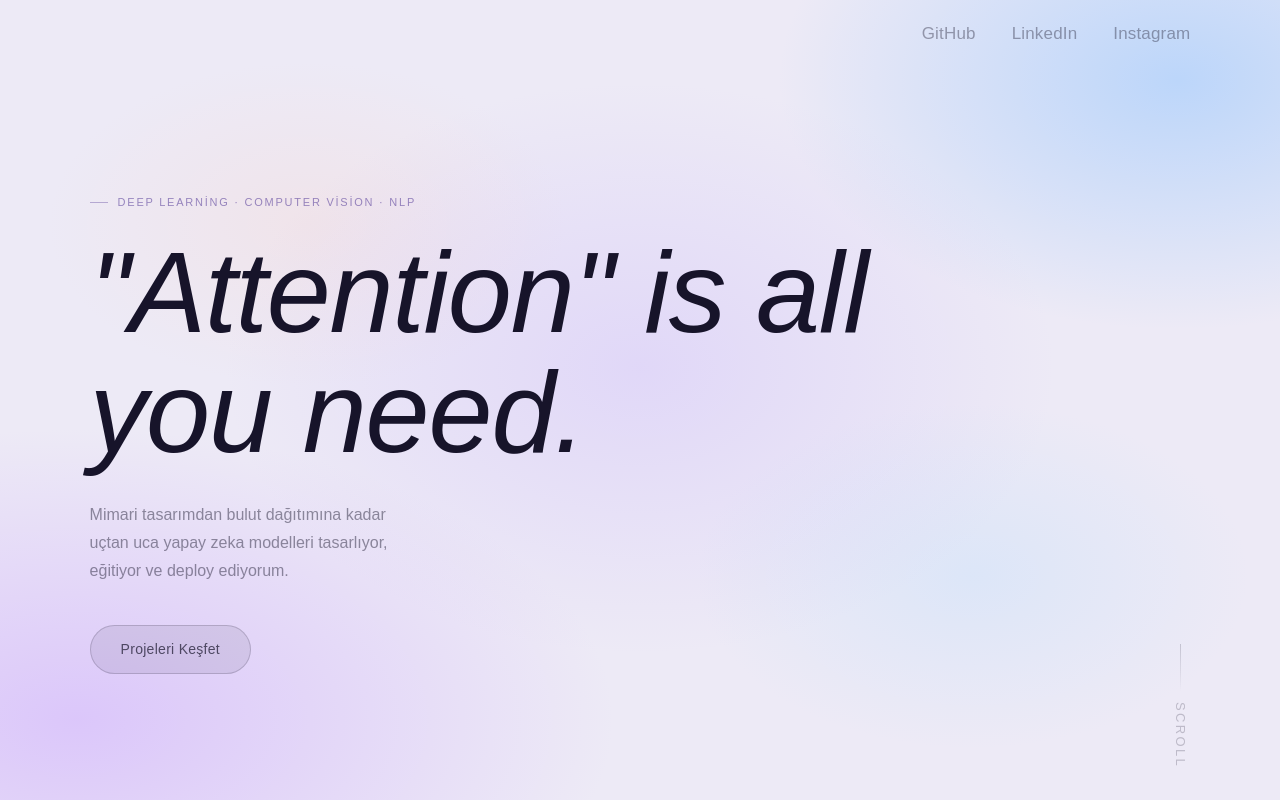
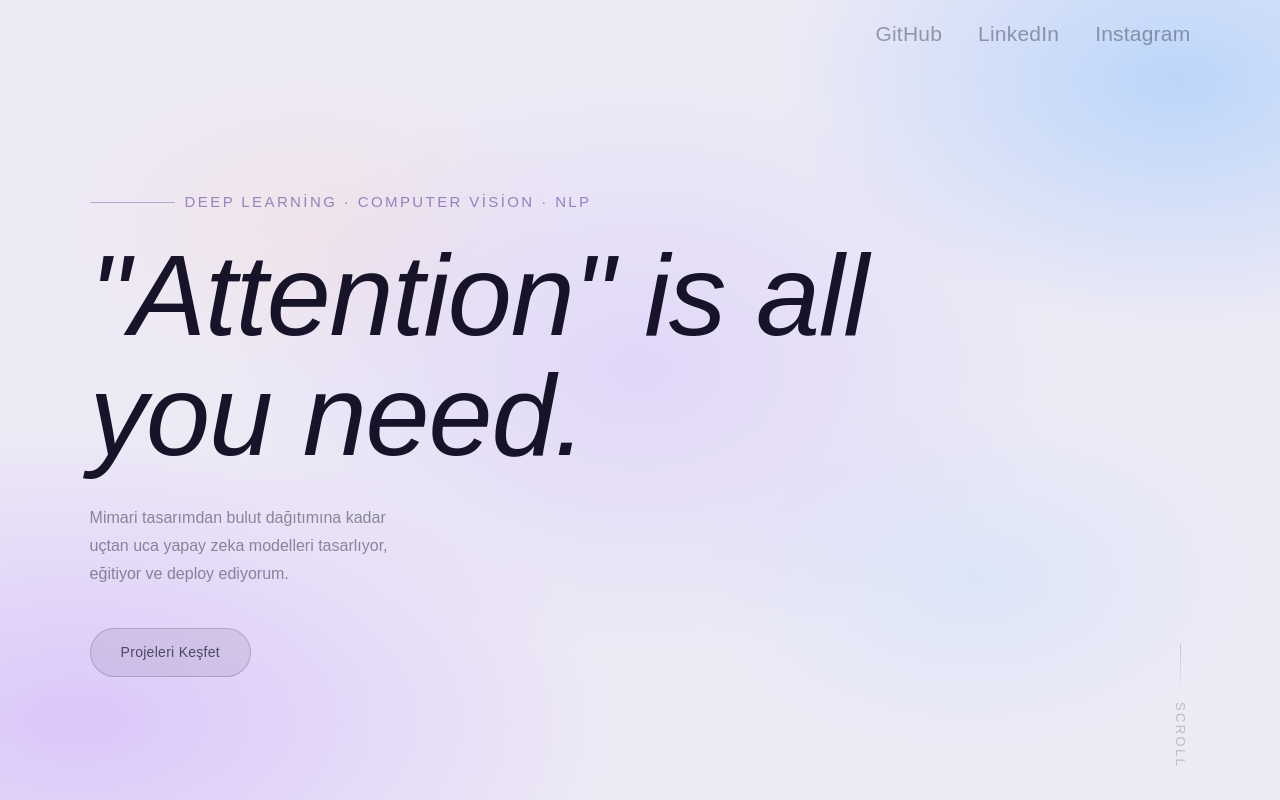
Before and after one commit to omerfarukpirhasanoglu/pirhasanoglu.com, a Next.js app: page / in a window 1280 px wide. Shown: the top 800 px of the page. Built offline with nearby package versions, Linux system fonts and the light colour scheme.

Commit message:
font resized

```diff
--- a/src/app/page.tsx
+++ b/src/app/page.tsx
@@ -81,7 +81,7 @@ export default function LandingPage() {
               target="_blank"
               style={{
                 fontFamily: "var(--font-nav)",
-                fontSize: "17px",
+                fontSize: "21px",
                 fontWeight: 400,
                 color: "rgba(23,20,42,0.38)",
                 letterSpacing: "0.01em",
@@ -141,7 +141,7 @@ export default function LandingPage() {
           className="reveal reveal-1"
           style={{
             fontFamily: "var(--font-body)",
-            fontSize: "11px",
+            fontSize: "15px",
             fontWeight: 500,
             letterSpacing: "0.16em",
             textTransform: "uppercase",
@@ -154,7 +154,7 @@ export default function LandingPage() {
         >
           <span style={{
             display: "inline-block",
-            width: "18px", height: "1px",
+            width: "85px", height: "1px",
             background: "rgba(90,65,155,0.38)",
           }} />
           Deep Learning · Computer Vision · NLP
```
